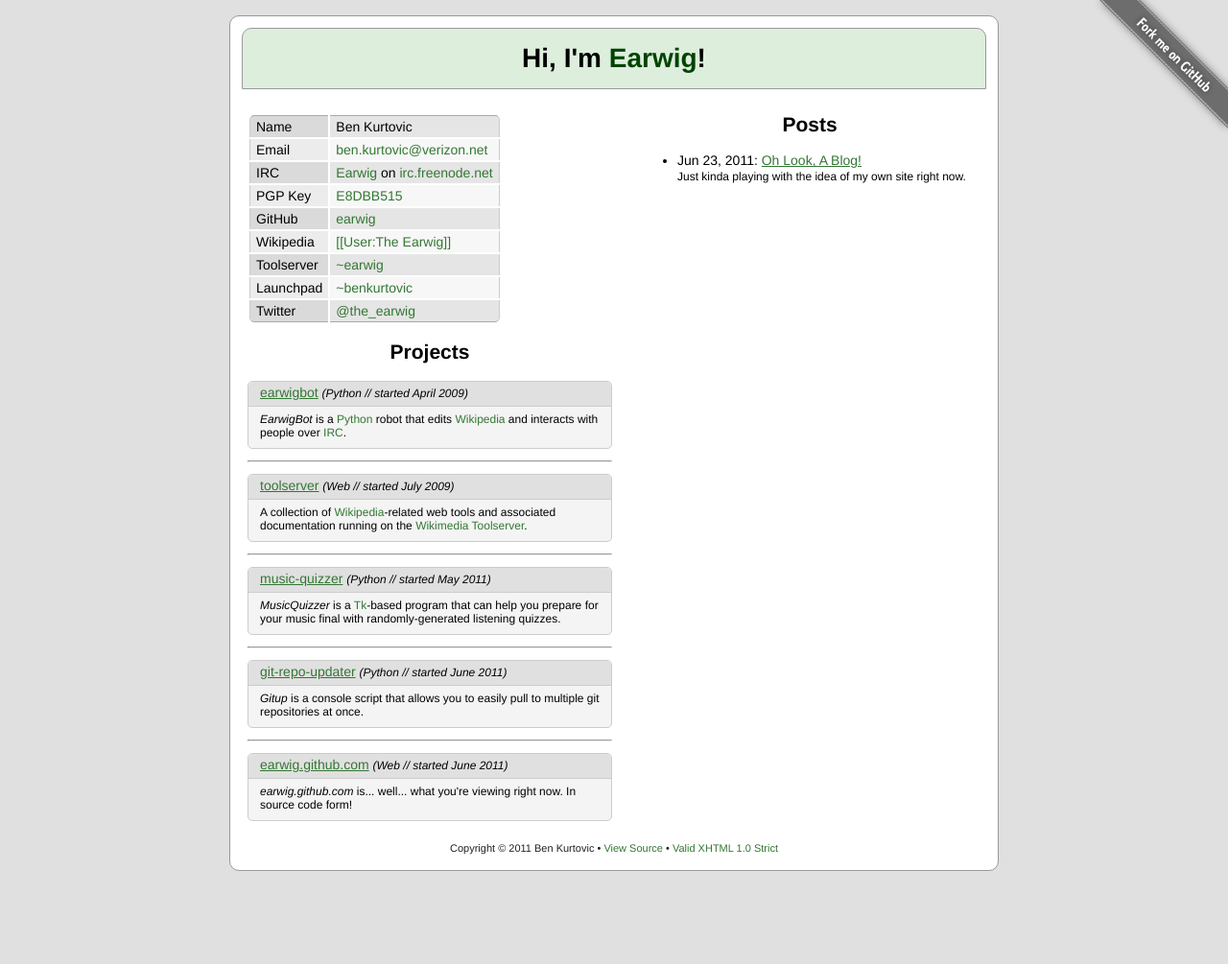
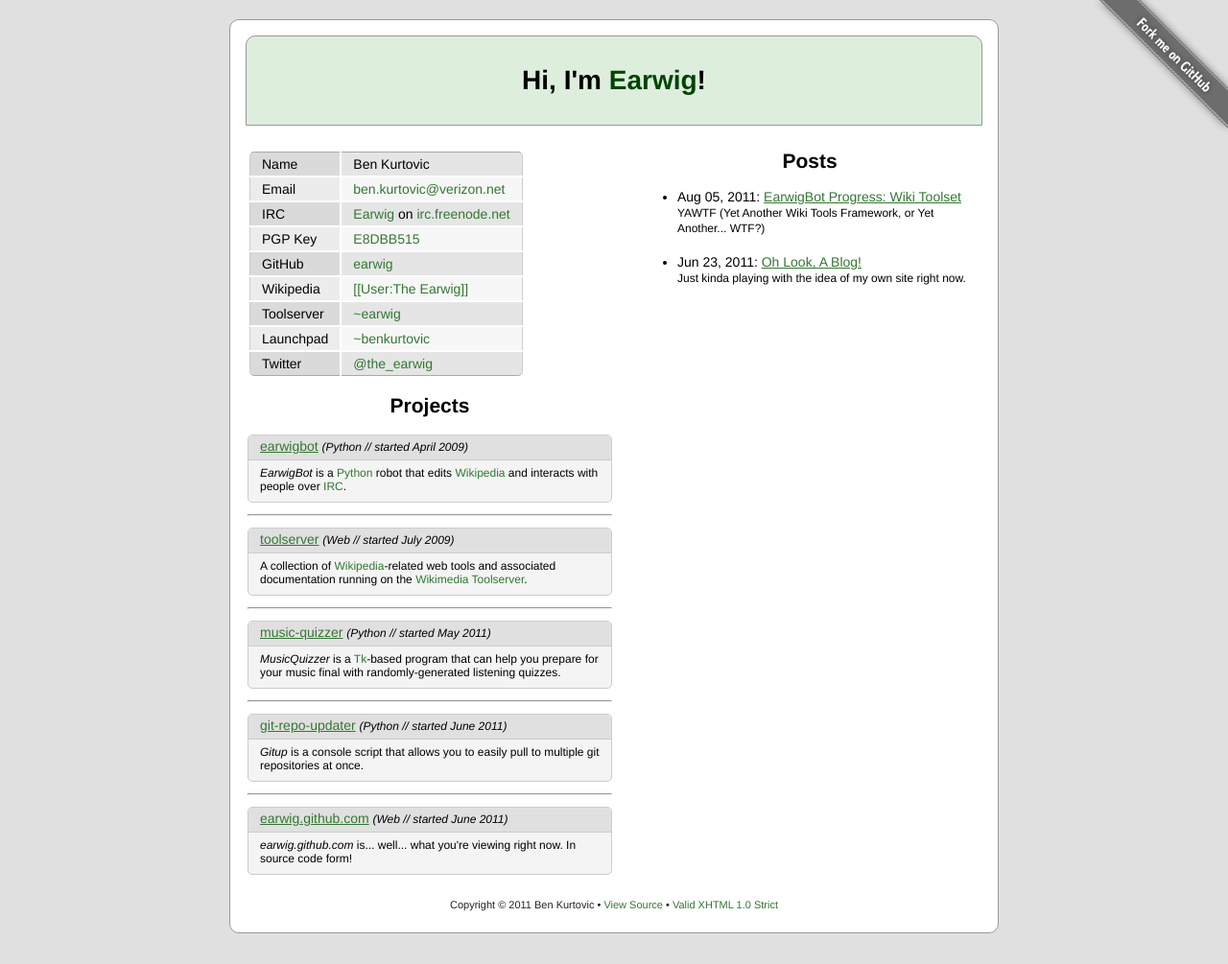
Before and after one commit to earwig/benkurtovic.com, a Jekyll site: the page built from index.html, in a window 1280 px wide. Shown: the whole page at 96% size. Built offline with Jekyll 4.4.1, drawn with Linux system fonts in a browser that asks for light colours; before the commit the page ends 924 px from its top, so only the background shows below that.

Commit message:
more code cleanup and small modifications; new blog post on EarwigBot's progress

```diff
--- a/_layouts/home.html
+++ b/_layouts/home.html
@@ -3,7 +3,7 @@ layout: base
 ---
 
 <div id="header">
-    <h1 class="naked">Hi, I'm <span class="text-highlight">Earwig</span>!</h1>
+    <h1 id="header">Hi, I'm <span class="color-highlight">Earwig</span>!</h1>
 </div>
 <div id="content">
     <table>
@@ -51,7 +51,7 @@ layout: base
                 {{ content }}
             </td>
             <td id="right-box">
-                <h2 class="topless">Posts</h2>
+                <h2 id="posts">Posts</h2>
                 <ul>
                     {% for post in site.posts %}
                         <li class="post">{{ post.date | date: "%b %d, %Y" }}: <a class="invert" href="{{ post.url }}">{{ post.title }}</a><br /><span class="description">{{ post.description }}</span></li>
--- a/_layouts/post.html
+++ b/_layouts/post.html
@@ -3,10 +3,12 @@ layout: base
 ---
 
 <div id="header">
-    <h1 class="naked"><a class="incognito" href="/">{{ page.title }}</a></h1>
+    <h1 id="header"><a class="incognito" href="/">{{ page.title }}</a></h1>
 </div>
 <div id="content">
-    <span class="description"><span class="text-highlight">Date:</span> {{ page.date | date: "%b %d, %Y" }}</span>
+    <div id="post-info" class="description">
+        <span class="color-highlight">Date:</span> {{ page.date | date: "%b %d, %Y" }}
+    </div>
     <div id="post">
         {{ content }}
     </div>
--- /dev/null
+++ b/_posts/2011-08-05-earwigbot-progress-wiki-toolset.md
@@ -0,0 +1,134 @@
+---
+layout: post
+title: EarwigBot Progress&colon; Wiki Toolset
+description: YAWTF (Yet Another Wiki Tools Framework, or Yet Another... WTF?)
+---
+
+So I've been spending the past week and a half working on EarwigBot's new
+wikitools framework thing (to avoid confusion with Mr.Z-man's
+`python-wikitools` package, I'm referring to it as "EarwigBot's Wiki Toolset"
+in the docs, even though it's `wiki.tools` internally). Basically, it's the
+interface between EarwigBot and the MediaWiki API.
+
+As Josh put it, this is "the thing that actually makes it work".
+
+So, now you can do this (from within Python's interpreter, a wiki bot task, or
+an IRC command):
+
+{% highlight pycon %}
+
+>>> from wiki import tools
+>>> site = tools.get_site()
+>>> print site.name()
+enwiki
+>>> print site.project()
+wikipedia
+>>> print site.lang()
+en
+>>> print site.domain()
+en.wikipedia.org
+
+{% endhighlight %}
+
+Our `config.json` file stores site information, along with our chosen "default
+site". Pretty neat, huh? "But what can it actually do?" I hear you ask? Well,
+for example, we can get information about users:
+
+{% highlight pycon %}
+
+>>> user = site.get_user("The Earwig")
+>>> print user.editcount()
+11079
+>>> print user.groups()
+[u'*', u'user', u'autoconfirmed', u'abusefilter', u'sysop']
+>>> reg = user.registration()
+>>> import time
+>>> print time.strftime("%a, %d %b %Y %H:%M:%S", reg)
+Thu, 03 Jul 2008 21:51:34
+
+{% endhighlight %}
+
+and pages as well, with intelligent namespace logic:
+
+{% highlight pycon %}
+
+>>> page = site.get_page("Wikipedia:Articles for creation")
+>>> print page.url()
+http://en.wikipedia.org/wiki/Wikipedia:Articles_for_creation
+>>> print page.namespace()
+4
+>>> print site.namespace_id_to_name(4)
+Wikipedia
+>>> print site.namespace_id_to_name(4, all=True)
+[u'Wikipedia', u'Project', u'WP']
+>>> print page.is_talkpage()
+False
+
+>>> talkpage = page.toggle_talk()
+>>> print talkpage.title()
+Wikipedia talk:Articles for creation
+>>> print talkpage.is_talkpage()
+True
+
+{% endhighlight %}
+
+and with support for redirect following:
+
+{% highlight pycon %}
+
+>>> page = site.get_page("Main page")
+>>> print page.is_redirect()
+True
+>>> print page.get()
+#REDIRECT [[Main Page]]
+[[Category:Protected redirects]]
+[[Category:Main Page| ]]
+>>> print page.get_redirect_target()
+Main Page
+
+>>> page = site.get_page("Main page", follow_redirects=True)
+>>> print page.is_redirect()
+False  # would only be True if "Main page" is a double redirect
+>>> print page.get()
+<!--        BANNER ACROSS TOP OF PAGE        -->
+{| id="mp-topbanner" style="width:100%; background:#f9f9f9; margin:1.2em 0 6px 0; border:1px solid #ddd;"
+| style="width:61%; color:#000;" |
+...
+
+{% endhighlight %}
+
+Of course, a Wiki Toolset would be nothing without login! Our username and
+password are stored (encrypted with Blowfish) in the bot's `config.json` file,
+and we login automatically whenever we create a new Site object &ndash; unless
+we're already logged in, of course, and we know that based on whether we have
+valid login cookies.
+
+{% highlight pycon %}
+
+>>> user = site.get_user()  # gets the logged-in user
+>>> print user.name()
+EarwigBot
+
+{% endhighlight %}
+
+Cookies are stored in a special `.cookies` file in the project root (with no
+access given to other users, of course). We support both per-project login and
+CentralAuth, meaning I can do...
+
+{% highlight pycon %}
+
+>>> es = tools.get_site("eswiki")
+>>> print es.get_user().name()
+EarwigBot
+
+{% endhighlight %}
+
+without making additional logins. One thing I strove for when designing the
+toolset was as minimal API usage as possible &ndash; we accept gzipped data, we
+don't make API queries unless they're actually requested, and we combine
+queries whenever possible. Of course, I'm probably doing it all wrong, but
+it seems to be working so far.
+
+So... yeah. Carry on then!
+
+:&mdash;earwig
--- a/css/main.css
+++ b/css/main.css
@@ -5,28 +5,29 @@ body {
     background-color: #E0E0E0;
 }
 
-.text-highlight {
+.color-highlight {
     color: #040;
+}
+
+.highlight { /* syntax highlighter */
+    background: #f2f2f2;
+    border: 1px solid #e8e8e8;
+    border-radius: 10px;
+    padding-left: 16px;
+    line-height: 1.35em;
+    font-size: 13px;
 }
 
 .description {
     font-size: 12px;
 }
 
-.topless {
-    margin-top: 0px;
-    padding-top: 0px;
+h1, h2 {
+    text-align: center;
 }
 
-.naked {
-    margin-top: 0px;
-    padding-top: 0px;
-    margin-bottom: 0px;
-    padding-bottom: 0px;
-}
-
-h1, h2 {
-    text-align: center;
+pre {
+    white-space: pre-wrap;
 }
 
 div.project {
@@ -47,12 +48,12 @@ div.project-body {
 }
 
 td.about-l {
-    padding: 3px 6px 3px 6px;
+    padding: 4px 12px 4px 12px;
     border-left: 1px solid #CCC;
 }
 
 td.about-r {
-    padding: 3px 6px 3px 6px;
+    padding: 4px 12px 4px 12px;
     border-right: 1px solid #CCC;
 }
 
@@ -65,17 +66,29 @@ td.dark-l { background-color: #DADADA; }
 td.light-r { background-color: #F7F7F7; }
 td.dark-r { background-color: #E5E5E5; }
 
+h1#header {
+    margin-top: 0px;
+    padding-top: 0px;
+    margin-bottom: 0px;
+    padding-bottom: 0px;
+}
+
+h2#posts {
+    margin-top: 0px;
+    padding-top: 0px;
+}
+
 div#container {
     width: 800px;
-    margin: 16px auto 16px auto;
+    margin: 20px auto 32px auto;
     border: 1px solid #999;
     border-radius: 10px;
     background-color: #FFF;
 }
 
 div#header {
-    margin: 12px 12px 20px 12px;
-    padding: 15px 0px 15px 0px;
+    margin: 16px 16px 20px 16px;
+    padding: 30px 0px 30px 0px;
     border: 1px solid #999;
     border-radius: 10px 10px 0px 0px;
     background-color: #DED;
@@ -88,8 +101,12 @@ div#content {
 div#footer {
     font-size: 11px;
     text-align: center;
-    padding: 6px 2px 6px 2px;
+    padding: 9px 4px 12px 4px;
     color: #222;
+}
+
+div#post-info {
+    margin-left: 24px;
 }
 
 div#post {
--- a/css/syntax.css
+++ b/css/syntax.css
@@ -1,10 +1,9 @@
 /*
-This file has been shamelessly stolen from:
+This file has been shamelessly stolen from (with modifications):
     https://github.com/mojombo/tpw/blob/master/css/syntax.css
 ...which is released under the MIT license.
 */
 
-.highlight  { background: #ffffff; }
 .highlight .c { color: #999988; font-style: italic } /* Comment */
 .highlight .err { color: #a61717; background-color: #e3d2d2 } /* Error */
 .highlight .k { font-weight: bold } /* Keyword */
@@ -20,7 +19,7 @@ This file has been shamelessly stolen from:
 .highlight .gh { color: #999999 } /* Generic.Heading */
 .highlight .gi { color: #000000; background-color: #ddffdd } /* Generic.Inserted */
 .highlight .gi .x { color: #000000; background-color: #aaffaa } /* Generic.Inserted.Specific */
-.highlight .go { color: #888888 } /* Generic.Output */
+.highlight .go { color: #666666 } /* Generic.Output */
 .highlight .gp { color: #555555 } /* Generic.Prompt */
 .highlight .gs { font-weight: bold } /* Generic.Strong */
 .highlight .gu { color: #aaaaaa } /* Generic.Subheading */
```
